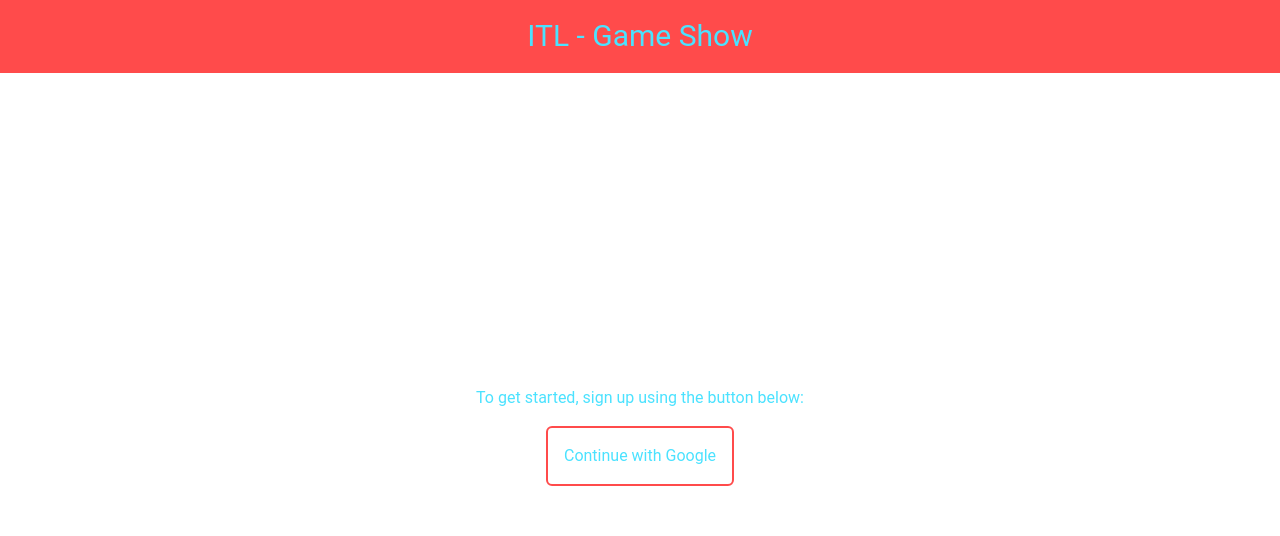
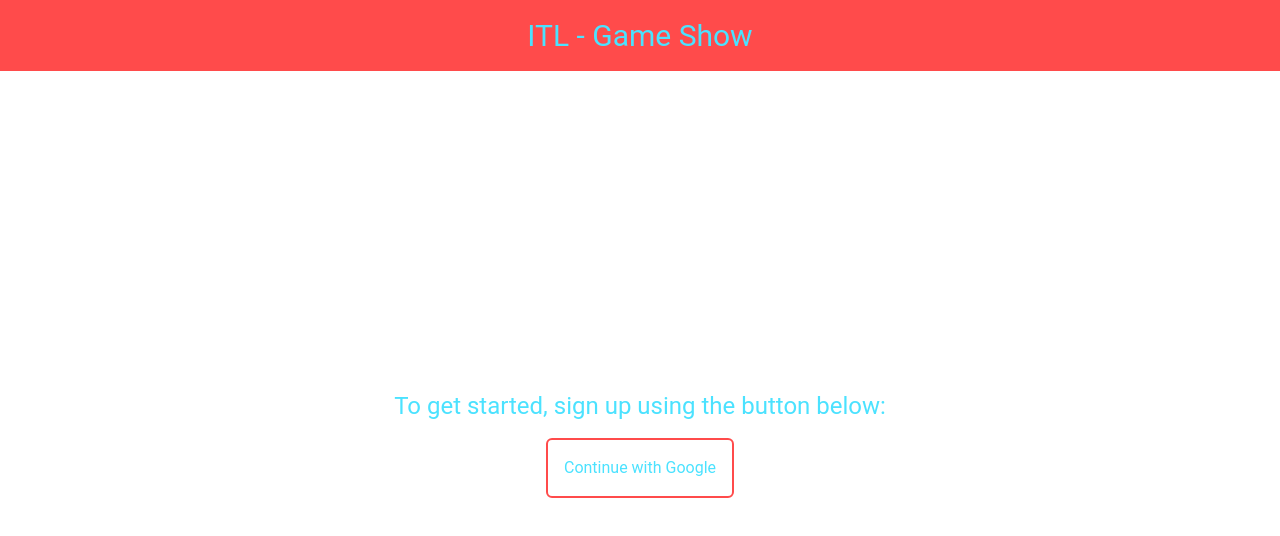
Before and after one commit to Yuniac/ITL-bingo, a React (Create React App) app: page /home in a window 1280 px wide. Shown: the top 536 px of the page. Built offline with nearby package versions, Linux system fonts and the light colour scheme.

Commit message:
Fix logging in and out

```diff
--- /dev/null
+++ b/src/Header.tsx
@@ -0,0 +1,34 @@
+import { useNavigate } from "react-router-dom";
+import useSWR, { useSWRConfig } from "swr";
+
+export const Header: React.FC = () => {
+  const { data: user } = useSWR("user");
+  const { mutate } = useSWRConfig();
+
+  const navigate = useNavigate();
+
+  const onLogout = () => {
+    mutate(() => true, null, false);
+    navigate("/register");
+  };
+
+  return (
+    <header className="bg-sub w-full h-20 flex justify-between items-center px-8">
+      {user ? (
+        <h2 className="text-xl flex-1">Hello {user?.name}</h2>
+      ) : (
+        <div className="flex-1" />
+      )}
+
+      <p className="text-main text-center text-3xl flex-1">ITL - Game Show</p>
+
+      {user ? (
+        <div className="flex-1 flex justify-end cursor-pointer underline">
+          <button onClick={onLogout}>Log-out</button>
+        </div>
+      ) : (
+        <div className="flex-1" />
+      )}
+    </header>
+  );
+};
--- a/src/Layout.tsx
+++ b/src/Layout.tsx
@@ -1,27 +1,12 @@
 import { Flex } from "antd";
-import { useEffect } from "react";
 import { Outlet } from "react-router-dom";
-import { useSWRConfig } from "swr";
+import { Header } from "./Header";
 
 export const Layout: React.FC = () => {
-  const { cache, mutate } = useSWRConfig();
-  const user = cache.get("user");
-  console.log(user?.data);
-
-  useEffect(() => {
-    mutate(() => true, undefined, { revalidate: false });
-  }, []);
-
   return (
     <Flex style={{ width: "100%", height: "100%" }}>
-      <Flex className="w-full justify-between flex-col overflow-y-auto">
-        <header className="bg-sub w-full h-20 flex justify-between items-center px-2">
-          <div />
-
-          <p className="text-main text-center text-3xl">ITL - Game Show</p>
-
-          {user ? <p>Hello {user.data?.name}</p> : <div />}
-        </header>
+      <Flex className="w-full justify-start items-center gap-4 flex-col overflow-y-auto">
+        <Header />
         <Outlet />
       </Flex>
     </Flex>
--- a/src/Router.tsx
+++ b/src/Router.tsx
@@ -1,4 +1,4 @@
-import { createBrowserRouter } from "react-router-dom";
+import { createBrowserRouter, Navigate } from "react-router-dom";
 import { Home } from "./pages/Home";
 
 import { LoggedInRoute } from "./components/LoggedInRoute";
@@ -10,6 +10,7 @@ const router = createBrowserRouter([
   {
     element: <Layout />,
     children: [
+      { path: "/", element: <Navigate to={"/home"} replace /> },
       { path: "/home", element: <LoggedInRoute component={<Home />} /> },
       {
         path: "/register",
--- a/src/components/GoogleButton.tsx
+++ b/src/components/GoogleButton.tsx
@@ -7,7 +7,7 @@ export const GoogleButton: React.FC = () => {
   const navigate = useNavigate();
   const [searchParams] = useSearchParams();
   const { cache, mutate } = useSWRConfig();
-  const user = cache.get("user");
+  const { data: user } = cache.get("user") || {};
 
   const [isLoading, setIsLoading] = useState(false);
 
@@ -17,7 +17,7 @@ export const GoogleButton: React.FC = () => {
       const { data: googleAuthUrl } = await axios.get(
         `${process.env.REACT_APP_API_URL}/api/auth/create-google-auth-link`
       );
-      console.log(googleAuthUrl);
+
       window.open(googleAuthUrl, "_self");
     } catch (error: any) {
       console.log(error);
@@ -36,12 +36,11 @@ export const GoogleButton: React.FC = () => {
         if (data.user) {
           mutate("user", data.user);
           mutate("token", data.token);
-          setIsLoading(false);
           navigate("/home", { replace: true });
         }
       } catch (error) {
         console.log(error);
-
+      } finally {
         setIsLoading(false);
       }
     },
--- a/src/components/NonLoggedInRoute.tsx
+++ b/src/components/NonLoggedInRoute.tsx
@@ -12,7 +12,7 @@ export const NonLoggedInRoute: React.FC<AtiraRouteProps> = ({
   redirect,
 }) => {
   const { cache } = useSWRConfig();
-  const user = cache.get("user");
+  const { data: user } = cache.get("user");
 
   if (user) {
     return <Navigate to={"/home"} replace />;
--- a/src/pages/Register.tsx
+++ b/src/pages/Register.tsx
@@ -3,8 +3,9 @@ import { GoogleButton } from "../components/GoogleButton";
 export const Register: React.FC = () => {
   return (
     <div className="w-full h-full flex justify-center items-center self-center flex-col gap-4">
-      <h1>To get started, sign up using the button below:</h1>
-
+      <h1 className="text-2xl">
+        To get started, sign up using the button below:
+      </h1>
       <GoogleButton />
     </div>
   );
```
